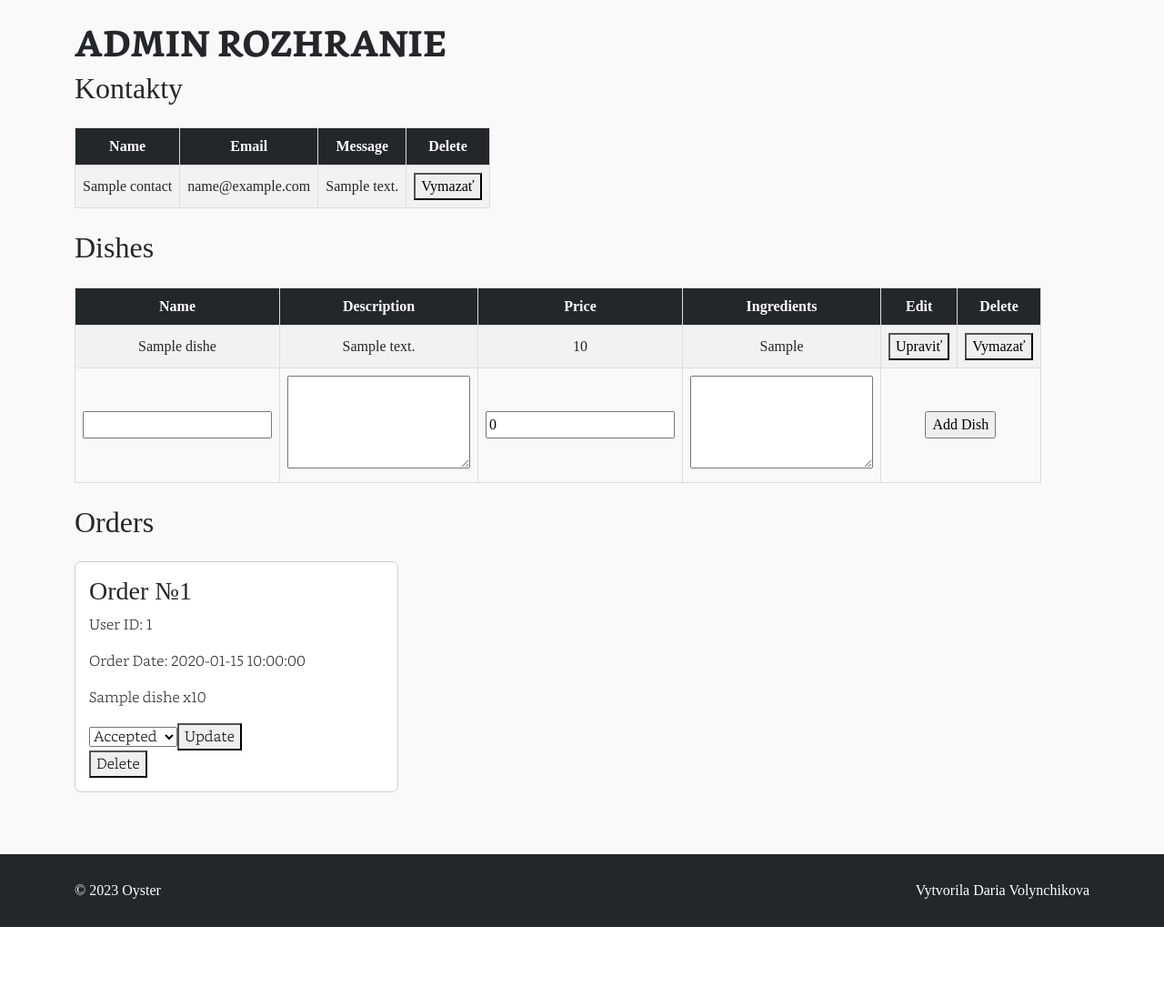
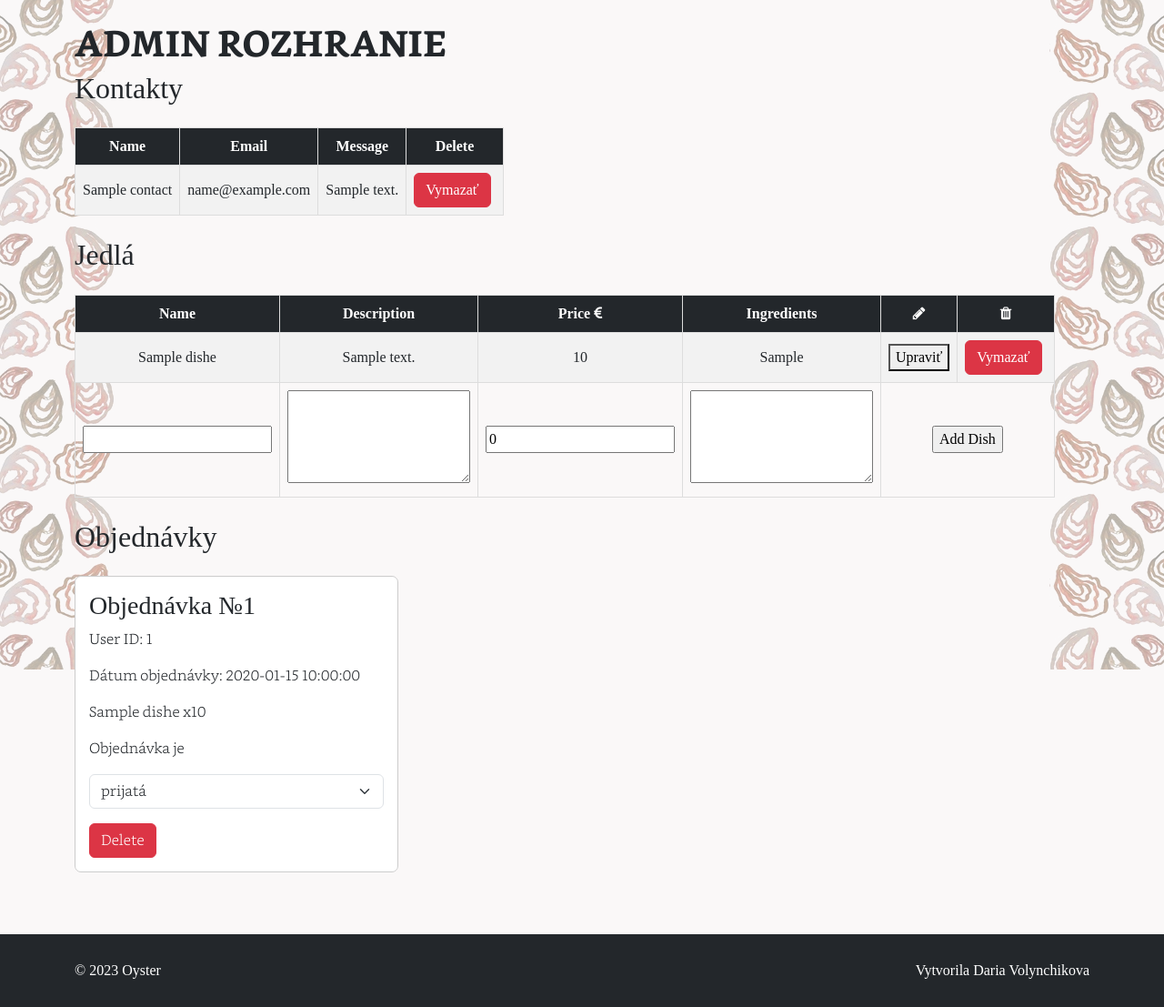
Before and after one commit to diiivol/sj_projekt, a PHP site: page /templates/admin.php in a window 1280 px wide. Shown: the part 64-1171 px from the top of the page at 91% size. Before the commit the page ends 1083 px from the top, so only its background shows below. Run offline with PHP 8.4, Linux system fonts and the light colour scheme; the visitor is signed in with stand-in values (Sample User, id 1); tables that the repository leaves empty or names only in its code hold one stand-in row (values such as "Sample post"); some web fonts are replaced.

Commit message:
redesign

```diff
--- a/assets/css/style.css
+++ b/assets/css/style.css
@@ -55,6 +55,38 @@ body {
   background-color: #faf8f8;
 }
 
+
+body::before{
+  content: "";
+  position: fixed;
+  top: 0;
+  bottom: 0;
+  width: 10%;
+  background: url('../img/left.png');
+  background-repeat: repeat-y;
+  background-position: right;
+  z-index: -1;
+}
+
+body::after {
+  content: "";
+  position: fixed;
+  top: 0;
+  bottom: 0;
+  width: 10%;
+  background: url('../img/right.png');
+  background-repeat: repeat-y;
+  background-position: left;
+  z-index: -1;
+}
+
+body::before {
+  left: 0;
+}
+
+body::after {
+  right: 0;
+}
 /* *** */
 
 /* Menu */
@@ -71,7 +103,8 @@ body {
   font-family: 'Bookerly';
 }
 
-.food-item .m-0 {
+.food-item .cena {
+  margin-bottom: 7px;
   font-family: 'Bookerly';
 }
 
--- a/templates/admin.php
+++ b/templates/admin.php
@@ -43,7 +43,7 @@ if (!isset($_SESSION['logged_in']) || $_SESSION['logged_in'] != true || $_SESSIO
                     // echo '<td>'.$c->acceptance;'</td>';
                     echo '<td>
                             <form action="" method="POST">
-                                <button type="submit" name="delete_contact" value="' . $c->id . '"' . '>Vymazať</button>
+                                <button type="submit" name="delete_contact" class="btn btn-danger" value="' . $c->id . '"' . '>Vymazať</button>
                             </form>
                           </td>';
                     echo '</tr>';
@@ -55,7 +55,7 @@ if (!isset($_SESSION['logged_in']) || $_SESSION['logged_in'] != true || $_SESSIO
 
 
 
-                <h2>Dishes</h2>
+                <h2>Jedlá</h2>
                 <?php
                 $dishes_object = new Dishes();
 
@@ -64,13 +64,13 @@ if (!isset($_SESSION['logged_in']) || $_SESSION['logged_in'] != true || $_SESSIO
 
 
                 if (isset($_POST['delete_dishes'])) {
-                    $dishes_id = $_POST['delete_dishes'];
+                    // $dishes_id = $_POST['delete_dishes'];
                     $dishes_object->delete();
                     header('Location: ' . $_SERVER['PHP_SELF']);
                     exit();
                 }
                 if (isset($_POST['update_dishes'])) {
-                    $dishes_id = $_POST['update_dishes'];
+                    // $dishes_id = $_POST['update_dishes'];
                     $dishes_object->update();
                     header('Location: ' . $_SERVER['PHP_SELF']);
                     exit();
@@ -87,10 +87,10 @@ if (!isset($_SESSION['logged_in']) || $_SESSION['logged_in'] != true || $_SESSIO
                 echo '<table class="admin-table">';
                 echo '<tr><th>Name</th>
                           <th>Description</th>
-                          <th>Price</th>
+                          <th>Price <i class="fa fa-eur" ></th>
                           <th>Ingredients</th>
-                          <th>Edit</th>
-                          <th>Delete</th>
+                          <th><i class="fa fa-pencil" ></th>
+                          <th><i class="fa fa-trash"></th>
                       </tr>';
 
                 foreach ($dishes as $d) {
@@ -112,7 +112,7 @@ if (!isset($_SESSION['logged_in']) || $_SESSION['logged_in'] != true || $_SESSIO
                           </td>';
                     echo '<td>
                             <form action="" method="POST">
-                                <button type="submit" name="delete_dishes" value="' . $d->id . '">Vymazať</button>
+                                <button type="submit" name="delete_dishes" class="btn btn-danger" value="' . $d->id . '">Vymazať</button>
                             </form>
                           </td>';
                     echo '</tr>';
@@ -134,13 +134,12 @@ if (!isset($_SESSION['logged_in']) || $_SESSION['logged_in'] != true || $_SESSIO
 
 
                 ?>
-                <h2>Orders</h2>
+                <h2>Objednávky</h2>
                 <?php
                 $order_object = new Order();
                 $orders = $order_object->select();
                 foreach ($orders as $order) {
                     $items = $order_object->select_dishes($order->id);
-                    // Now $items contains the items for this order
                 }
 
                 if (isset($_POST['delete_order'])) {
@@ -164,9 +163,9 @@ if (!isset($_SESSION['logged_in']) || $_SESSION['logged_in'] != true || $_SESSIO
                 foreach ($orders as $o) {
                     echo '<div class="col-md-6 col-lg-4">';
                     echo '<div class="food-item">';
-                    echo '<h3>Order №' . $o->id . '</h3>';
+                    echo '<h3>Objednávka №' . $o->id . '</h3>';
                     echo '<p>User ID: ' . $o->user_id . '</p>';
-                    echo '<p>Order Date: ' . $o->order_date . '</p>';
+                    echo '<p>Dátum objednávky: ' . $o->order_date . '</p>';
 
                     $items = $order_object->select_dishes($o->id);
 
@@ -178,21 +177,23 @@ if (!isset($_SESSION['logged_in']) || $_SESSION['logged_in'] != true || $_SESSIO
 
                     echo '<p>' . $itemNamesString . '</p>';
 
-                    echo '<form action="" method="POST">';
-                    echo '<select name="order_status">';
-                    echo '<option value="accepted"' . ($o->order_status == 'accepted' ? ' selected' : '') . '>Accepted</option>';
-                    echo '<option value="preparing"' . ($o->order_status == 'preparing' ? ' selected' : '') . '>Preparing</option>';
-                    echo '<option value="ready"' . ($o->order_status == 'ready' ? ' selected' : '') . '>Ready</option>';
+                    echo '<p>Objednávka je</p>';
+
+                    echo '<form action="" method="POST" class="order-update-form">';
+                    echo '<select name="order_status" class="form-select" onchange="this.form.submit()">';
+                    echo '<option value="accepted"' . ($o->order_status == 'accepted' ? ' selected' : '') . '>prijatá</option>';
+                    echo '<option value="preparing"' . ($o->order_status == 'preparing' ? ' selected' : '') . '>pripravená</option>';
+                    echo '<option value="ready"' . ($o->order_status == 'ready' ? ' selected' : '') . '>pripravená</option>';
                     echo '</select>';
-                    echo '<button type="submit" name="update_order" value="' . $o->id . '">Update</button>';
+                    echo '<input type="hidden" name="update_order" value="' . $o->id . '">';
+                    echo '</form>';
 
 
 
+                    echo '<form action="" method="POST">';
+                    echo '<button type="submit" name="delete_order" value="' . $o->id . '" class="btn btn-danger mt-3">Delete</button>';
                     echo '</form>';
 
-                    echo '<form action="" method="POST">';
-                    echo '<button type="submit" name="delete_order" value="' . $o->id . '">Delete</button>';
-                    echo '</form>';
 
                     echo '</div>';
                     echo '</div>';
--- a/templates/menu.php
+++ b/templates/menu.php
@@ -38,7 +38,7 @@ include_once('partials/header.php');
         echo '<h3>' . $dishes[$i]->name . '</h3>';
         echo '<p class="description">' . $dishes[$i]->description . '</p>';
         // echo '<p>'.$dishes[$i]->id.'</p>';
-        echo '<p class="m-0">Cena: ' . $dishes[$i]->price . '€</p>';
+        echo '<p class="cena">Cena: ' . $dishes[$i]->price . '€</p>';
 
 
         if (isset($_SESSION['logged_in']) && $_SESSION['logged_in'] == true && $_SESSION['user_role'] != 1) {
--- a/templates/partials/header.php
+++ b/templates/partials/header.php
@@ -25,7 +25,7 @@ $page_object->set_page_name($page_name);
 <body>
     <!-- Preload (kreatívny bod?) -->
     <div id="preloader">
-        <img src="../assets/img/preloader.gif" alt="Loading...">
+        <img src="../assets/img/loading.gif" width="50" height = "50" alt="Loading...">
     </div>
     <!--  -->
 
```
Also changed, not shown: templates/user.php (+9 -4 lines), assets/img/left.png (added), assets/img/loading.gif (added), assets/img/preloader.gif (deleted), assets/img/right.png (added).
